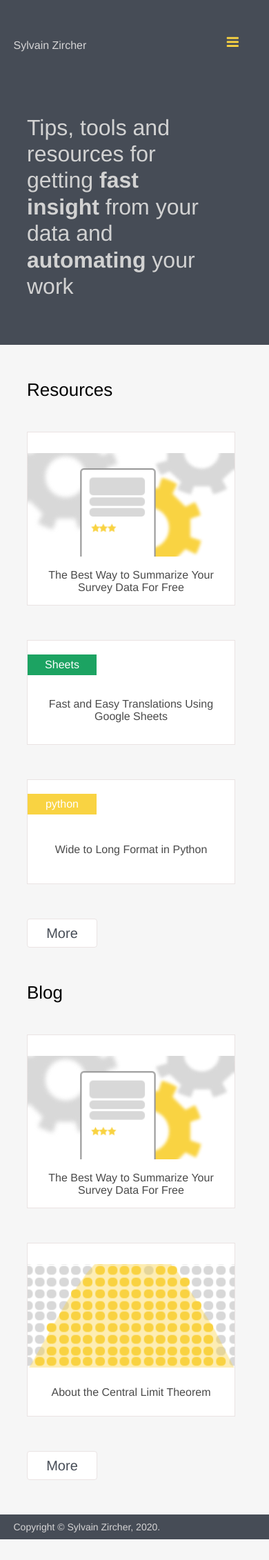
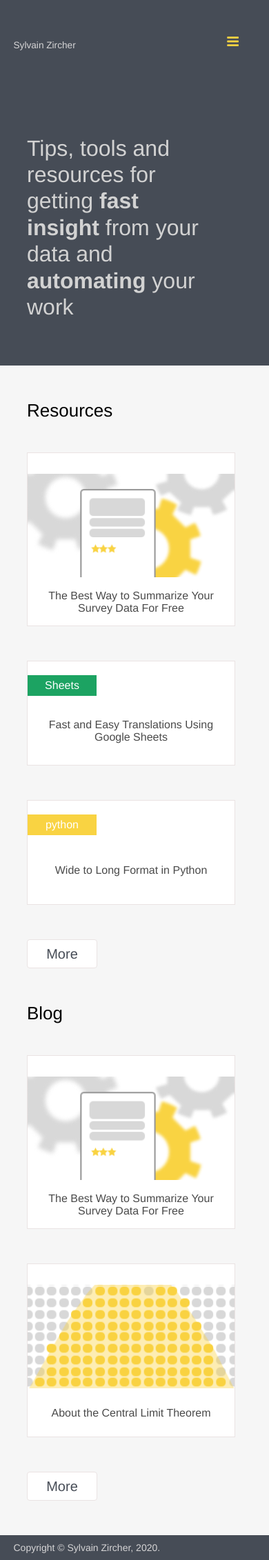
Before and after one commit to sylvainzircher/sylvainzircher.github.io, a Jekyll site: the page built from index.html, in a window 390 px wide. Shown: the whole page at 69% size. Built offline with Jekyll 4.4.1, drawn with Linux system fonts in a browser that asks for light colours; nearby versions of some CDN libraries; before the commit the page ends 2232 px from its top, so only the background shows below that.

Commit message:
Fixing a few Mobile CSS stuff

```diff
--- a/_sass/modules/_floatingMenu.scss
+++ b/_sass/modules/_floatingMenu.scss
@@ -10,9 +10,9 @@
   display: none;
 }
 
-@media only screen and (max-width: 840px), only screen and (max-device-width: 480px) {
+@media only screen and (max-width: 840px) {
 
-   div .nav-mobile {
+  div .nav-mobile {
     display: block;
   }
 
@@ -21,7 +21,7 @@
   }
 
   div .fa-reorder {
-    font-size: 20px;
+    font-size: $mobileTitleFontSize;
     vertical-align: middle;
     text-align: center;
     height: 100%;
@@ -56,21 +56,12 @@
     color: $headerText;
     display: block;
     font-weight: 300;
-    font-size: 16px;
+    font-size: 20px;
+    margin-top: $mobileMenuMargin;
+    margin-bottom: $mobileMenuMargin;
   }
 
   #nav-list a:hover {
     color: $brand;
   }
 }
-
-@media only screen and (max-device-width: 480px) {
-  div .fa-reorder {
-    font-size: $mobileTitleFontSize;
-  }
-  #nav-list a {
-    margin-top: $mobileMenuMargin;
-    margin-bottom: $mobileMenuMargin;
-    font-size: $mobileParagraphFontSize;
-  }
-}
--- a/_sass/modules/_header.scss
+++ b/_sass/modules/_header.scss
@@ -21,12 +21,6 @@
   /**height: 100%;**/
 }
 
-@media only screen and (max-width: 840px), only screen and (max-device-width: 480px) {
-  .site-header-content-wrapper {
-    width: $websiteMobileWidth;
-    margin: 0 auto;
-  }
-}
 
 .site-header-content-wrapper .nav h4, .site-header-content-wrapper h1 {
   display: inline-block;
@@ -64,9 +58,13 @@
   float: right;
 }
 
-@media only screen and (max-device-width: 480px) {
+@media only screen and (max-width: 840px), only screen and (max-device-width: 480px) {
+  .site-header-content-wrapper {
+    width: $websiteMobileWidth;
+    margin: 0 auto;
+  }
   .site-header-content-wrapper h1 {
-    font-size: $mobileTitleFontSize;
+    font-size: 3.5vw;
   }
   .site-header {
     padding-top: 50px;
```
Also changed, not shown: _sass/modules/_social-sharing.scss (indentation only).
